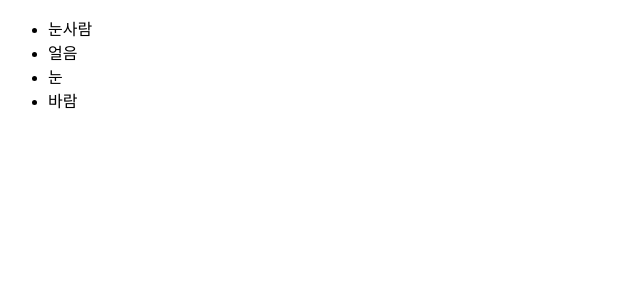
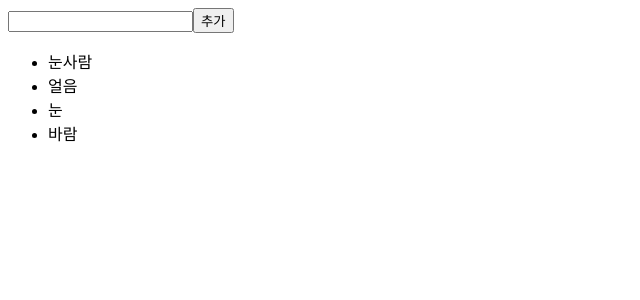
Before and after one commit to kdkim2810/react-study, a React (Create React App) app: page / in a window 1280 px wide. Shown: the top 300 px of the page, without its empty margins (0-640 px from the left). Built offline with nearby package versions, Linux system fonts and the light colour scheme.

Commit message:
6.4.2 데이터 추가 기능 구현하기

```diff
--- a/src/example/chapter_6/Ex621.js
+++ b/src/example/chapter_6/Ex621.js
@@ -8,9 +8,31 @@ const IterationSample = () => {
     { id: 4, text: '바람' },
   ]);
 
+  const [inputText, setInputText] = useState('');
+  const [nextId, setNextId] = useState(5);
+
+  const onChange = (e) => setInputText(e.target.value);
+
+  const onClick = () => {
+    const nextNames = names.concat({
+      id: nextId,
+      text: inputText,
+    });
+
+    setNextId(nextId + 1); // nextId값에 1을 추가
+    setNames(nextNames); // inputText값을 text값으로 사용
+    setInputText(''); // input필드를 초기화
+  };
+
   const nameList = names.map((name) => <li key={name.id}>{name.text}</li>);
 
-  return <ul>{nameList}</ul>;
+  return (
+    <div>
+      <input value={inputText} onChange={onChange} />
+      <button type="button" onClick={onClick}>추가</button>
+      <ul>{nameList}</ul>
+    </div>
+  );
 };
 
 export default IterationSample;
```
